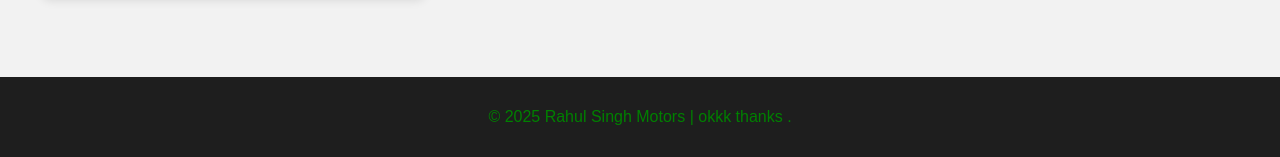
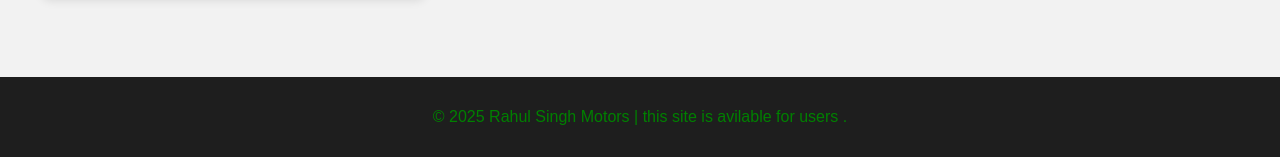
Before and after one commit to rsrr82792-glitch/django-todoapp, a Django app: page / in a window 1280 px wide. Shown: the part 802-959 px from the top of the page. Run offline with Django 3.2, Linux system fonts and the light colour scheme.

Commit message:
Updated cars.html with new content

```diff
--- a/todoApp/templates/cars.html
+++ b/todoApp/templates/cars.html
@@ -98,7 +98,7 @@
   </div>
 
   <footer>
-    <p>© 2025 Rahul Singh Motors | okkk thanks . </p>
+    <p>© 2025 Rahul Singh Motors | this site is avilable for users . </p>
   </footer>
 </body>
 </html>
```
